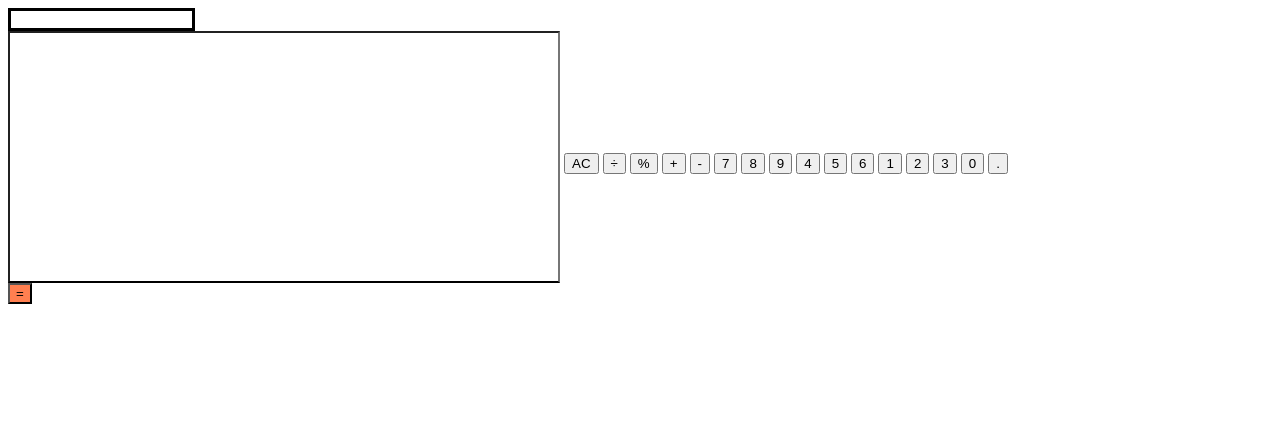
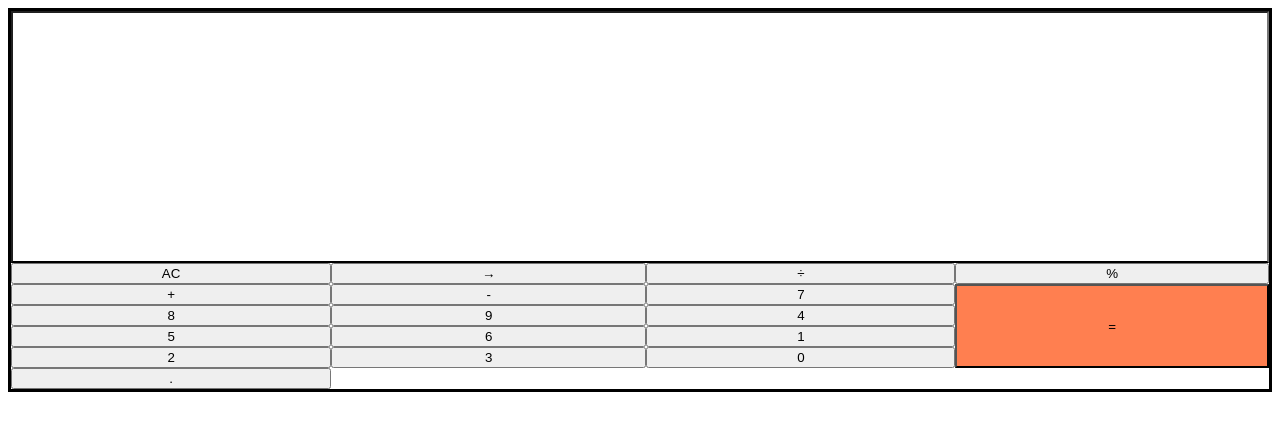
Before and after one commit to ELDADBRHANO/Calculator, a plain HTML site: page index.html in a window 1280 px wide. Drawn offline with Linux system fonts and the light colour scheme.

Commit message:
finshied_calculator

```diff
--- a/index.html
+++ b/index.html
@@ -8,25 +8,27 @@
   <link rel="stylesheet" href="style.css">
 </head>
 <body>
-  <input id="container"></input>
+  <div id="container">
   <input id="input_screen"></input>
-  <input class="btn" onclick="calculate(delet)" type="button" value="AC"  id="delet"></input type="button">
-  <input class="btn" onclick="calculate(division)" type="button" value="÷"  id="division"> </input type="button">
-  <input class="btn" onclick="calculate(percent)" type="button" value="%"   id="percent"></input type="button">
-  <input class="btn" onclick="calculate(plus)"  type="button" value="+"   id="plus"></input type="button">
-  <input class="btn" onclick="calculate(minus)" type="button" value="-"   id="minus"></input type="button">
-  <input class="btn" onclick="calculate(seven)" type="button" value="7"  id="seven"></input type="button">
-  <input class="btn" onclick="calculate(eight)" type="button" value="8"  id="eight"></input type="button">
-  <input class="btn" onclick="calculate(nine)" type="button" value="9"   id="nine"></input type="button">
-  <input class="btn" onclick="calculate(four)" type="button" value="4" id="four"></input>
-  <input class="btn" onclick="calculate(five)" type="button" value="5" id="five"></input type="button">
-  <input class="btn" onclick="calculate(six)" type="button" value="6" id="six"></input type="button">
-  <input class="btn" onclick="calculate(one)" type="button" value="1"  id="one"></input type="button">
-  <input class="btn" onclick="calculate(two)" type="button" value="2"   id="two"></input type="button">
-  <input class="btn" onclick="calculate(three)" type="button" value="3"   id="three"></input type="button">
-  <input class="btn" onclick="calculate(zero)" type="button" value="0"   id="zero"></input type="button">
-  <input class="btn" onclick="calculate(dot)" type="button" value="."  id="dot"></input type="button">
-  <input class="btn" onclick="equalEven(equal_even)" type="button" value="="  id="equal_even"></input type="button">
+  <input class="btn" onclick="clearAll()" type="button" value="AC"  id="delet"></input>
+  <input class="btn" onclick="deleteAll()" type="button" value="→"  id="delete"></input>
+  <input class="btn" onclick="displayNumbers(division)" type="button" value="÷"  id="division"> </input>
+  <input class="btn" onclick="displayNumbers(percent)" type="button" value="%"   id="percent"></input>
+  <input class="btn" onclick="displayNumbers(plus)"  type="button" value="+"   id="plus"></input>
+  <input class="btn" onclick="displayNumbers(minus)" type="button" value="-"   id="minus"></input>
+  <input class="btn" onclick="displayNumbers(seven)" type="button" value="7"  id="seven"></input>
+  <input class="btn" onclick="displayNumbers(eight)" type="button" value="8"  id="eight"></input>
+  <input class="btn" onclick="displayNumbers(nine)" type="button" value="9"   id="nine"></input>
+  <input class="btn" onclick="displayNumbers(four)" type="button" value="4" id="four"></input>
+  <input class="btn" onclick="displayNumbers(five)" type="button" value="5" id="five"></input>
+  <input class="btn" onclick="displayNumbers(six)" type="button" value="6" id="six"></input >
+  <input class="btn" onclick="displayNumbers(one)" type="button" value="1"  id="one"></input>
+  <input class="btn" onclick="displayNumbers(two)" type="button" value="2"   id="two"></input>
+  <input class="btn" onclick="displayNumbers(three)" type="button" value="3"   id="three"></input>
+  <input class="btn" onclick="displayNumbers(zero)" type="button" value="0"   id="zero"></input>
+  <input class="btn" onclick="displayNumbers(dot)" type="button" value="."  id="dot"></input>
+  <input class="btn" onclick="caluclatin()" type="button" value="="  id="shave"></input>
+</div>
   <script src="main.js"></script>
 </body>
 </html>
--- a/main.js
+++ b/main.js
@@ -1,8 +1,8 @@
-function calculate(num) {
+function displayNumbers(num) {
   input_screen.value += num.value;
 }
 
-function equalEven() {
+function caluclatin() {
   let arrayNumbers = [];
   let ArrayOperators = [];
   let numToCalculate = "";
@@ -15,35 +15,44 @@ function equalEven() {
       case "÷":
         arrayNumbers.push(+numToCalculate);
         numToCalculate = "";
-        ArrayOperators.push(input_screen.value[i])
+        ArrayOperators.push(input_screen.value[i]);
         break;
       default:
-        numToCalculate+=input_screen.value[i]
+        numToCalculate += input_screen.value[i];
+        break;
+    }
+    if (i == input_screen.value.length - 1) {
+      arrayNumbers.push(+numToCalculate);
+    }
+  }
+
+  result = arrayNumbers[0];
+  for (let i = 0; i < ArrayOperators.length; i++) {
+    switch (ArrayOperators[i]) {
+      case "+":
+        result += arrayNumbers[i + 1];
+        break;
+      case "-":
+        result -= arrayNumbers[i + 1];
+        break;
+      case "%":
+        result /= arrayNumbers[i + 1];
+        break;
+      case "*":
+        result *= arrayNumbers[i + 1];
+        break;
+      default:
         break;
     }
   }
+  input_screen.value = result
 }
 
-// let btns = Array.from(document.getElementsByClassName("btn"));
-// btns.map((btn) => {
-//   btn.addEventListener("click", (event) => {
-//     switch (event.target.innerText) {
-//       case "AC":
-//         input_screen.innerText = "";
-//         break;
-//       case "→":
-//         if (input_screen.innerText) {
-//           input_screen.innerText = input_screen.innerText.slice(0, -1);
-//         }
-//         break;
-//       case "=":
-//         input_screen.innerText = eval(input_screen.innerText);
-//         break;
-//       default:
-//         input_screen.innerText += event.target.innerText;
-//     }
-//   });
-// });
+function deleteAll() {
+  input_screen.value.toString();
+  input_screen.value=input_screen.value.slice(0,-1)
+}
 
-// eval is dangeros for app with real users!!!!
-// ****************do-not-use eval functionn.
+function clearAll() {
+  input_screen.value=""
+}
--- a/style.css
+++ b/style.css
@@ -24,7 +24,7 @@ cursor: help;
 
 }
 
-#equal_even{
+#shave{
   grid-area: side;
   background-color: coral;
   display: flex;
```
